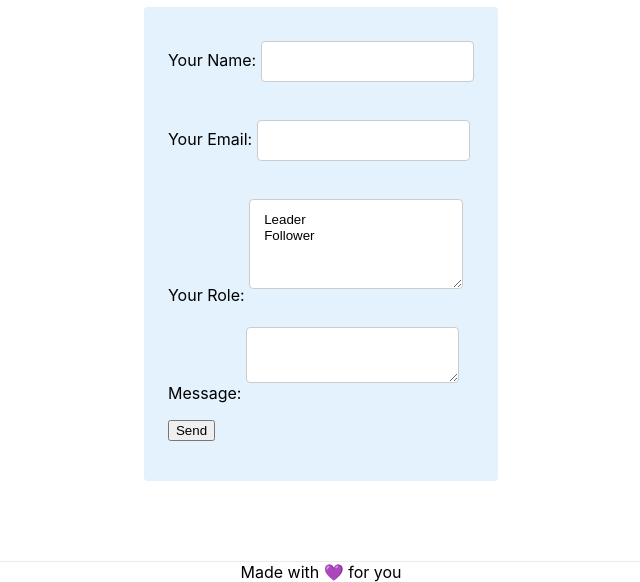
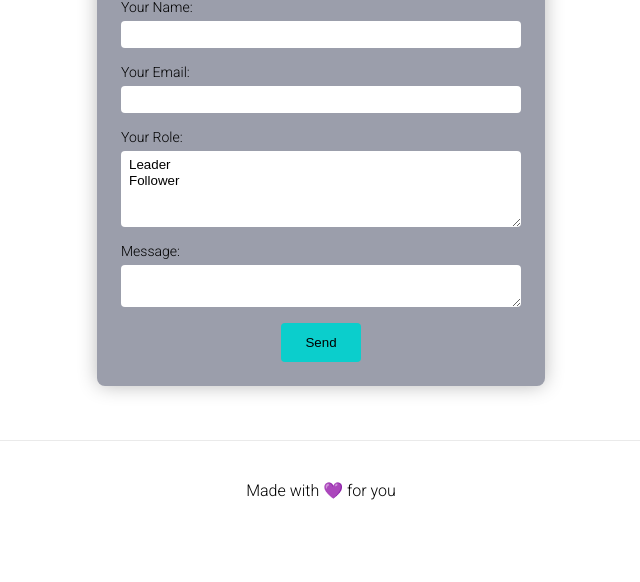
Before and after one commit to trycourier/courier-netlify-form, a website: page publish/index.html in a window 1280 px wide. Shown: the part 260-842 px from the top of the page, without its empty margins (319-959 px from the left). After the commit the page ends 800 px from the top, so only its background shows below. Drawn offline with Linux system fonts and the light colour scheme.

Commit message:
style clean up

```diff
--- a/publish/css/styles.css
+++ b/publish/css/styles.css
@@ -1,8 +1,10 @@
+@import url("https://fonts.googleapis.com/css2?family=Noto+Sans+HK&family=Roboto:wght@300&display=swap");
+
 html,
 body {
   padding: 0;
   margin: 0;
-  font-family: -apple-system, Helvetica Neue, sans-serif;
+  font-family: "Roboto", sans-serif;
 }
 
 * {
@@ -20,6 +22,7 @@ body {
 header {
   align-items: center;
   padding: 2em;
+  padding-bottom: 0;
 }
 
 .logo {
@@ -27,7 +30,6 @@ header {
 }
 
 main {
-  padding: 5rem 0;
   flex: 1;
   display: flex;
   flex-direction: column;
@@ -36,9 +38,18 @@ main {
 }
 
 form {
-  padding: 12px 24px 24px 24px;
-  background: #e3f2fd;
-  border-radius: 4px;
+  display: flex;
+  flex-direction: column;
+  padding: 24px;
+  background: #9b9eab;
+  border-radius: 8px;
+  box-shadow: 0px 0px 20px -1px rgba(0, 0, 0, 0.3);
+}
+
+label {
+  font-size: 14px;
+  display: flex;
+  flex-direction: column;
 }
 
 /* Add styles to 'input' and 'textarea' selectors */
@@ -47,9 +58,10 @@ input[type="text"],
 input[type="email"],
 textarea,
 select {
-  width: 16em;
-  padding: 12px;
-  border: 1px solid #ccc;
+  width: 400px;
+  padding: 6px;
+  border: 0;
+  outline: 0;
   border-radius: 4px;
   box-sizing: border-box;
   margin-top: 6px;
@@ -59,11 +71,11 @@ select {
 
 /* Add styles to the submit button */
 
-input[type="submit"] {
-  background: #64b5f6;
+button[type="submit"] {
+  background: #0bcecc;
   margin: 0 auto;
   outline: 0;
-  color: white;
+  color: black;
   border: 0;
   padding: 12px 24px;
   border-radius: 4px;
@@ -73,20 +85,8 @@ input[type="submit"] {
   text-align: center;
 }
 
-/* Add styles for 'focus' property */
-
-button[type="submit"]:focus {
-  background: #a5d6a7;
-  color: whitesmoke;
-}
-
-/* Style 'hover' property */
-
-button[type="submit"]:hover {
-  background: #2196f3;
-}
-
 footer {
+  margin-top: 15px;
   width: 100%;
   height: 100px;
   border-top: 1px solid #eaeaea;
--- a/publish/index.html
+++ b/publish/index.html
@@ -22,13 +22,10 @@
       <main>
         <h1>Contact Form</h1>
         <form id="contact" name="contact" method="POST" data-netlify="true">
-          <p>
           <label>Your Name: <input type="text" name="name" /></label>
-          </p>
-          <p>
+
           <label>Your Email: <input type="email" name="email" /></label>
-          </p>
-          <p>
+
           <label
             >Your Role:
             <select name="role[]" multiple>
@@ -36,13 +33,10 @@
               <option value="follower">Follower</option>
             </select></label
           >
-          </p>
-          <p>
+
           <label>Message: <textarea name="message"></textarea></label>
-          </p>
-          <p>
+
           <button type="submit">Send</button>
-          </p>
         </form>
       </main>
       <footer>Made with 💜 for you</footer>
```
Lines whose indentation alone changed are shown as unchanged.
